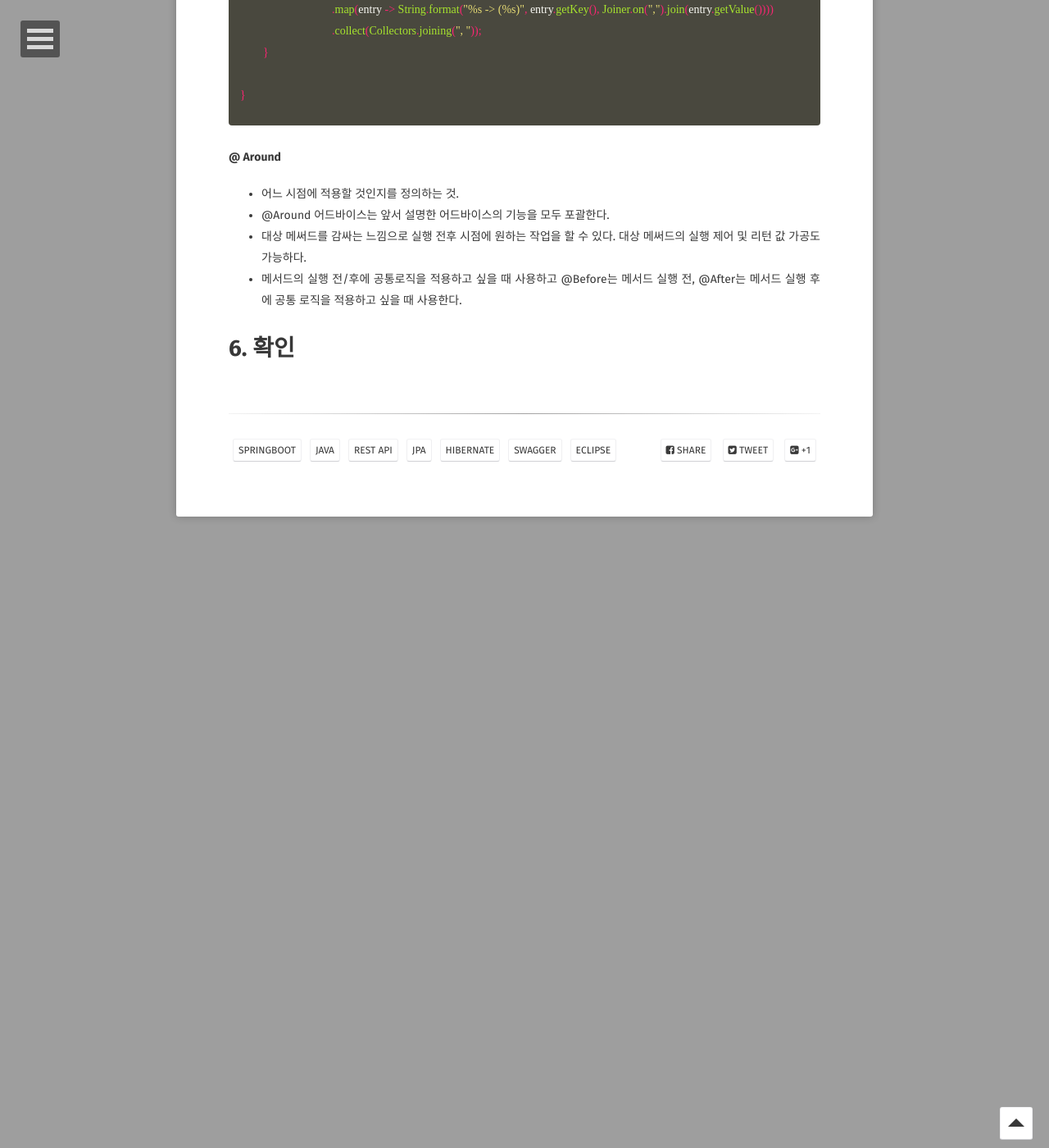
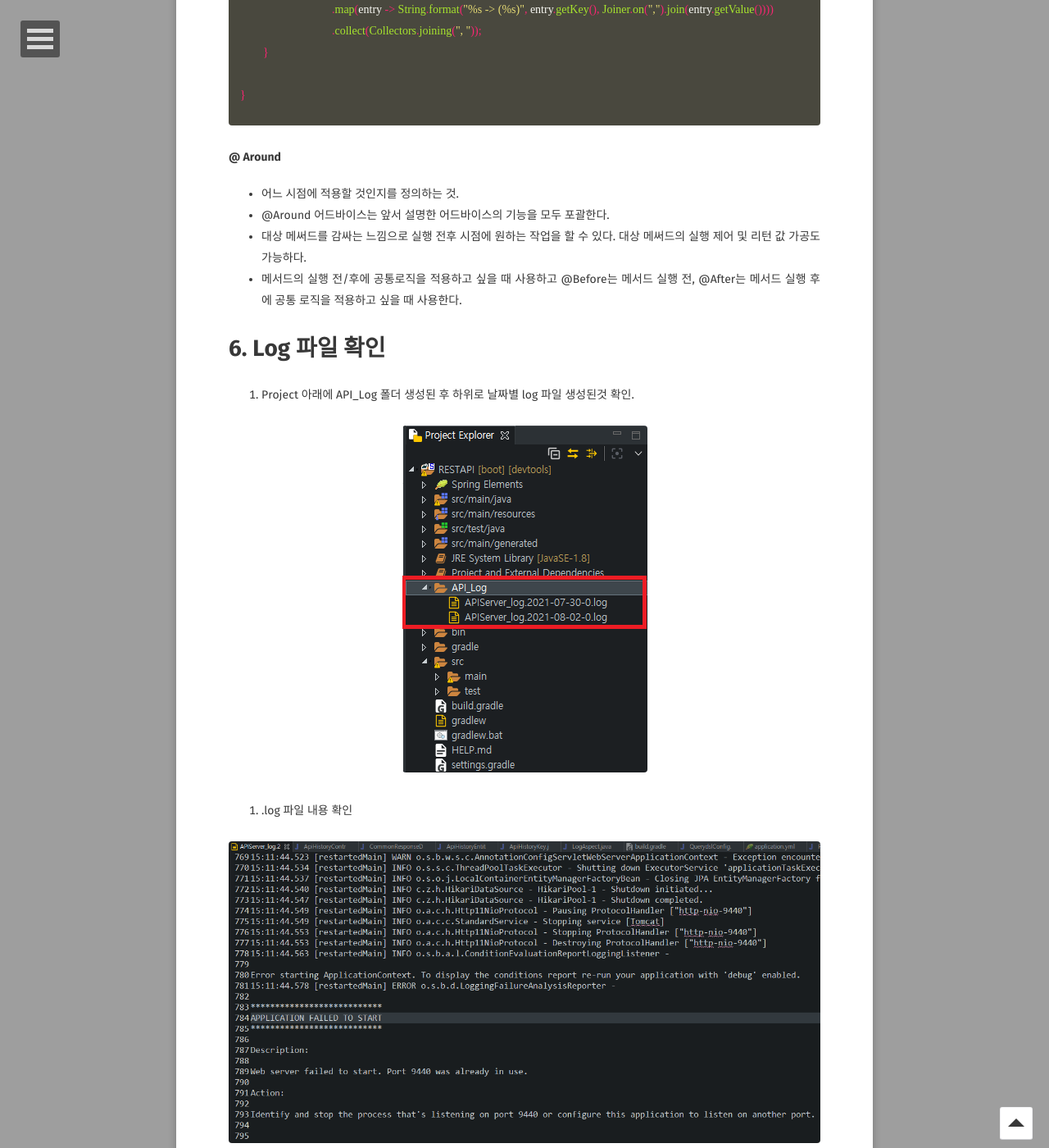
Before and after one commit to GayeonYoon/GayeonYoon.github.io, a Jekyll site: the page built from _posts/2021-07-30-REST_API_POST_1.md, in a window 1280 px wide and 1400 px high, scrolled down 10219 px. Shown: the whole window at 82% size. Built offline with Jekyll 4.4.1, drawn with Linux system fonts in a browser that asks for light colours; some web fonts are replaced; before the commit the page ends 10849 px from its top, so only the background shows below that.

Commit message:
Update 2021-07-30-REST_API_POST_1.md

```diff
--- a/_posts/2021-07-30-REST_API_POST_1.md
+++ b/_posts/2021-07-30-REST_API_POST_1.md
@@ -348,4 +348,14 @@ public class LogAspect {
 * 메서드의 실행 전/후에 공통로직을 적용하고 싶을 때 사용하고 @Before는 메서드 실행 전, @After는 메서드 실행 후에 공통 로직을 적용하고 싶을 때 사용한다.
 
 
-# 6. 확인
+# 6. Log 파일 확인
+
+1. Project 아래에 API_Log 폴더 생성된 후 하위로 날짜별 log 파일 생성된것 확인.
+<figure>
+	<img src="/assets/img/log_directory.png">
+</figure>
+
+2. .log 파일 내용 확인
+<figure>
+	<img src="/assets/img/log_confirm.png">
+</figure>
```
